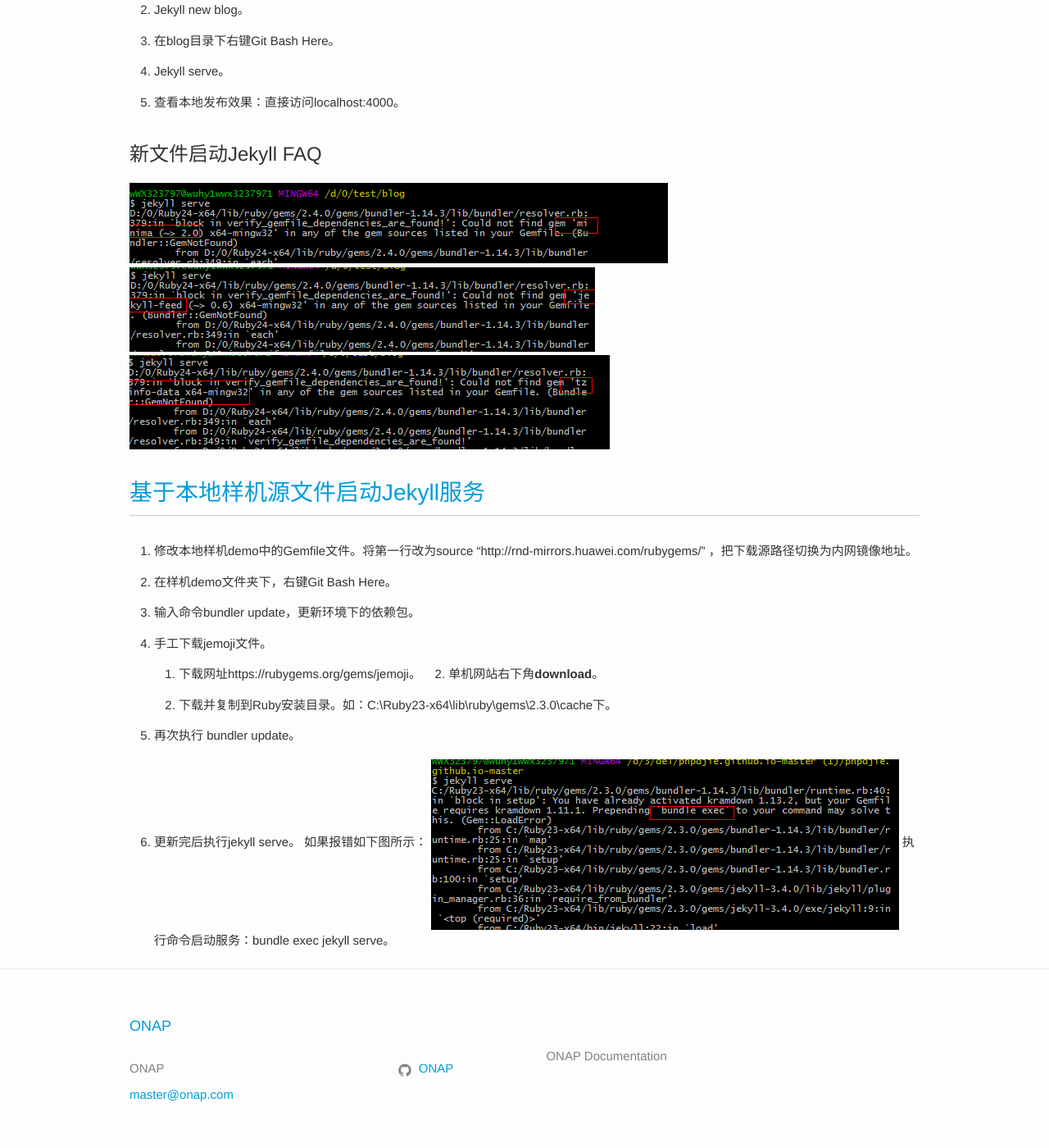
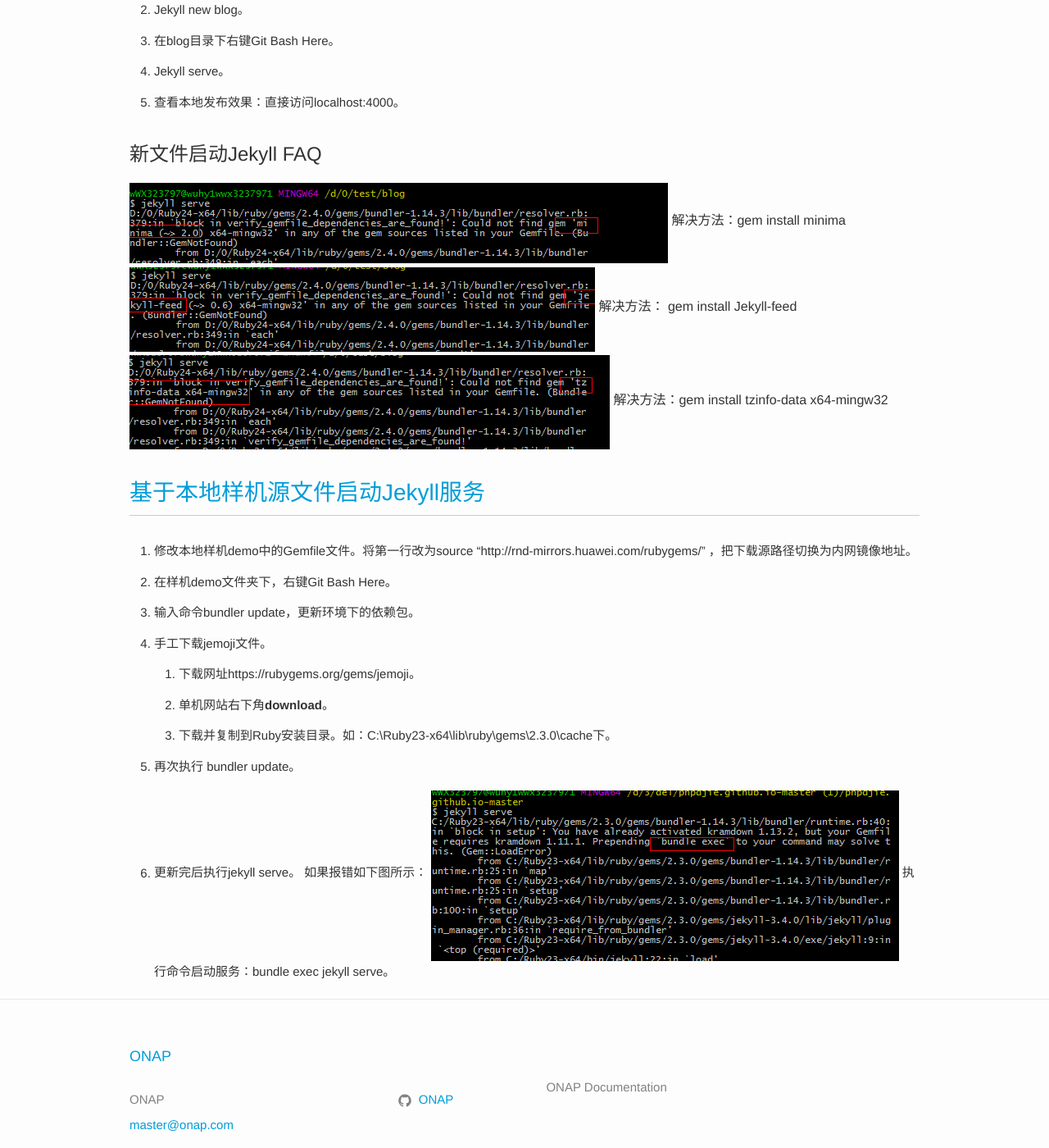
Before and after one commit to pnpdjie/pnpdjie.github.io, a Jekyll site: the page built from docs/guides/jekyll/windows_setup.md, in a window 1280 px wide and 1400 px high, scrolled down 2485 px. Shown: the whole window at 82% size. Built offline with Jekyll 4.4.1, drawn with Linux system fonts in a browser that asks for light colours; cached includes are drawn as plain includes.

Commit message:
Update windows_setup.md

```diff
--- a/docs/guides/jekyll/windows_setup.md
+++ b/docs/guides/jekyll/windows_setup.md
@@ -57,8 +57,11 @@ title: 内网Windows安装Jekyll
 
 ### 新文件启动Jekyll FAQ
 ![Links](/images/docs/guides/jekyll/image005.png)
+    解决方法：gem install minima
 ![Links](/images/docs/guides/jekyll/image007.png)
+    解决方法： gem install Jekyll-feed
 ![Links](/images/docs/guides/jekyll/image009.png)
+    解决方法：gem install tzinfo-data x64-mingw32
 
 ## 基于本地样机源文件启动Jekyll服务
 1. 修改本地样机demo中的Gemfile文件。将第一行改为source "http://rnd-mirrors.huawei.com/rubygems/" ，把下载源路径切换为内网镜像地址。
@@ -66,7 +69,7 @@ title: 内网Windows安装Jekyll
 2. 输入命令bundler update，更新环境下的依赖包。
 3. 手工下载jemoji文件。
     1. 下载网址https://rubygems.org/gems/jemoji。
-    2. 单机网站右下角**download**。
+    2. 单机网站右下角**download**。
     3. 下载并复制到Ruby安装目录。如：C:\Ruby23-x64\lib\ruby\gems\2.3.0\cache下。
 4. 再次执行 bundler update。
 5. 更新完后执行jekyll serve。
```
